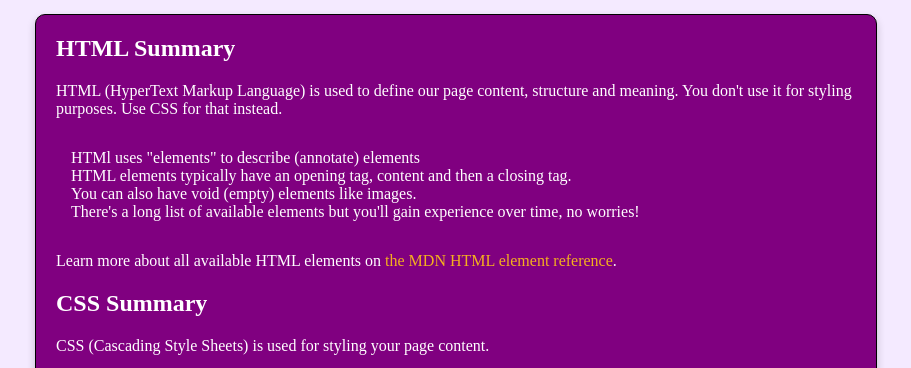
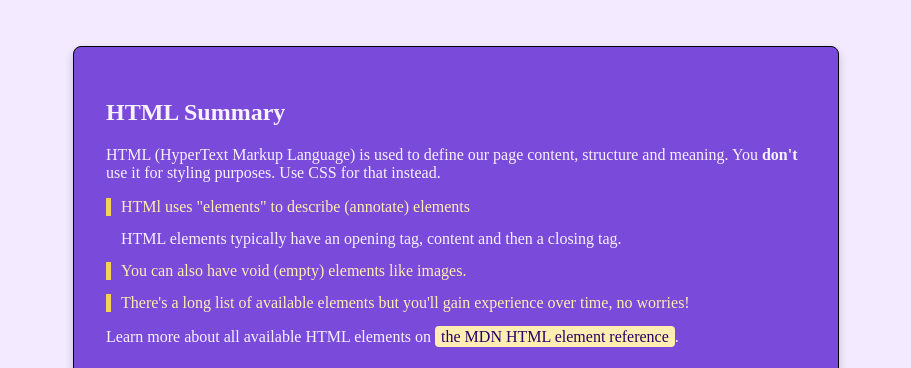
Before and after one commit to saodat-riskiyeva/task-1, a plain HTML site: page index.html in a window 1280 px wide. Shown: the part 355-723 px from the top of the page, without its empty margins (184-1095 px from the left). Drawn offline with Linux system fonts and the light colour scheme.

Commit message:
styling the main content and ;ist items

```diff
--- a/index.html
+++ b/index.html
@@ -14,17 +14,21 @@
       <h2>HTML Summary</h2>
       <p>
         HTML (HyperText Markup Language) is used to define our page content,
-        structure and meaning. You don't use it for styling purposes. Use CSS
-        for that instead.
+        structure and meaning. You <span class="highlight">don't</span> use it
+        for styling purposes. Use CSS for that instead.
       </p>
       <ul>
-        <li>HTMl uses "elements" to describe (annotate) elements</li>
+        <li class="extra-important">
+          HTMl uses "elements" to describe (annotate) elements
+        </li>
         <li>
           HTML elements typically have an opening tag, content and then a
           closing tag.
         </li>
-        <li>You can also have void (empty) elements like images.</li>
-        <li>
+        <li class="extra-important">
+          You can also have void (empty) elements like images.
+        </li>
+        <li class="extra-important">
           There's a long list of available elements but you'll gain experience
           over time, no worries!
         </li>
@@ -44,7 +48,7 @@
       <ul>
         <li>Styles are assigned via property-value pairs</li>
         <li>You can assign styles via the "style" attribute</li>
-        <li>
+        <li class="extra-important">
           To avoid code duplication, you typically use global styles (e.g. via
           the "style" element) instead
         </li>
@@ -52,7 +56,7 @@
           Alternatively, you can work with external stylesheet files which you
           "link" to
         </li>
-        <li>
+        <li class="extra-important">
           When working with CSS, concepts like "inheritance", "specificity" and
           the "box model" should be understood.
         </li>
--- a/task-1.css
+++ b/task-1.css
@@ -18,25 +18,40 @@ header img {
 }
 
 main {
-  color: white;
-  width: 800px;
-  background-color: purple;
+  color: rgb(248, 241, 255);
+  width: 700px;
+  background-color: rgb(122, 74, 218);
   text-align: left;
-  padding-left: 20px;
-  padding-right: 20px;
-  margin: auto;
+  padding: 32px;
+  margin: 32px auto;
   border: 1px solid black;
-  border-radius: 10px;
+  border-radius: 8px;
   box-shadow: 0 4px 8px rgba(0, 0, 0, 0.2);
 }
 
+ul {
+  margin: 0;
+  list-style: none;
+  padding: 0;
+}
+
+li {
+  margin: 14px 0;
+  padding-left: 10px;
+  border-left: 5px solid transparent;
+}
+
 a {
-  color: rgb(244, 176, 30);
+  color: rgb(36, 3, 102);
+  background-color: rgb(255, 237, 177);
   text-decoration: none;
+  padding: 2px 6px;
+  border-radius: 4px;
 }
-ul {
-  list-style-type: none;
-  padding: 15px;
+
+a:hover,
+a:active {
+  background-color: rgb(250, 201, 39);
 }
 
 button {
@@ -51,3 +66,12 @@ footer {
   color: rgba(33, 31, 31, 1);
   font-size: 14px;
 }
+
+.extra-important {
+  color: rgb(255, 237, 177);
+  border-color: rgb(247, 209, 85);
+}
+
+.highlight {
+  font-weight: bold;
+}
```
